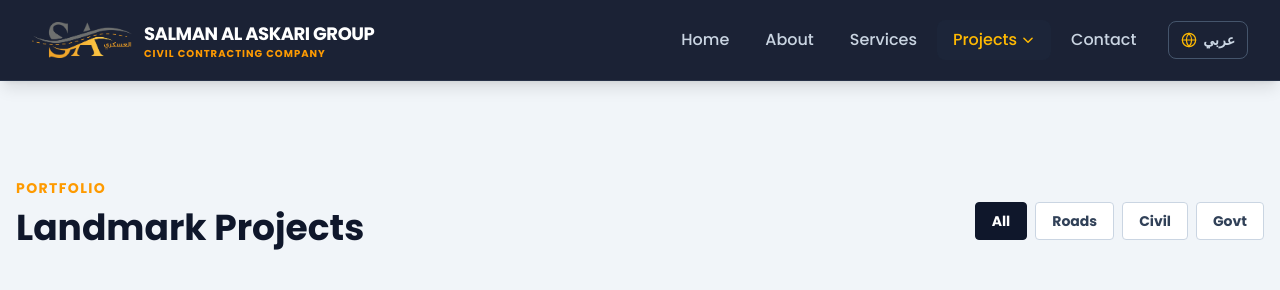
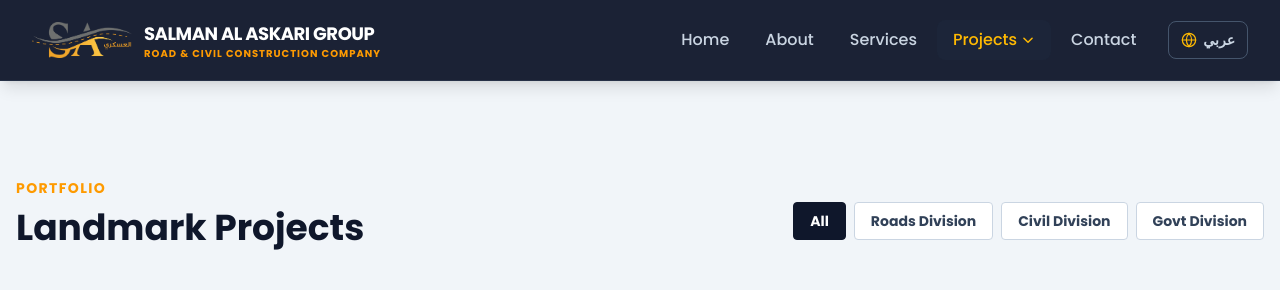
Before and after one commit to arfin-2020/sa-company-website, a React (Vite) app: page /projects/gallery in a window 1280 px wide. Shown: the top 290 px of the page. Built offline with nearby package versions, Linux system fonts and the light colour scheme.

Commit message:
'title-and-divisionadded'

```diff
--- a/src/pages/HomeProject.jsx
+++ b/src/pages/HomeProject.jsx
@@ -96,7 +96,7 @@ const HomeProject = () => {
                 {/* Button with Arrow Animation */}
                 <div className="mt-5">
                   <Link
-                    to="/projects"
+                    to="/projects/project-list"
                     onClick={() => (window.location.href = "#")}
                     className="group/btn inline-flex items-center gap-2 text-[#ee9f26] font-bold text-sm uppercase tracking-wider hover:text-[#ee9f26] transition-all"
                   >
--- a/src/pages/nav.jsx
+++ b/src/pages/nav.jsx
@@ -227,7 +227,7 @@ function Nav() {
                   Salman Al Askari Group
                 </h1>
                 <p className="text-amber-500 text-[10px] uppercase tracking-widest font-bold">
-                  Civil Contracting Company
+                  Road & civil construction company
                 </p>
               </div>
             </Link>
--- a/src/pages/projects.jsx
+++ b/src/pages/projects.jsx
@@ -109,7 +109,7 @@ export default function ProjectPage() {
                 }`}
                 onClick={() => setActiveFilter("road")}
               >
-                Roads
+                Roads Division
               </button>
               <button
                 className={`px-4 py-2 text-sm font-bold border border-slate-300 transition-all duration-300 rounded whitespace-nowrap ${
@@ -119,7 +119,7 @@ export default function ProjectPage() {
                 }`}
                 onClick={() => setActiveFilter("civil")}
               >
-                Civil
+                Civil Division
               </button>
               <button
                 className={`px-4 py-2 text-sm font-bold border border-slate-300 transition-all duration-300 rounded whitespace-nowrap ${
@@ -129,7 +129,7 @@ export default function ProjectPage() {
                 }`}
                 onClick={() => setActiveFilter("govt")}
               >
-                Govt
+                Govt Division
               </button>
             </div>
           </div>
```
